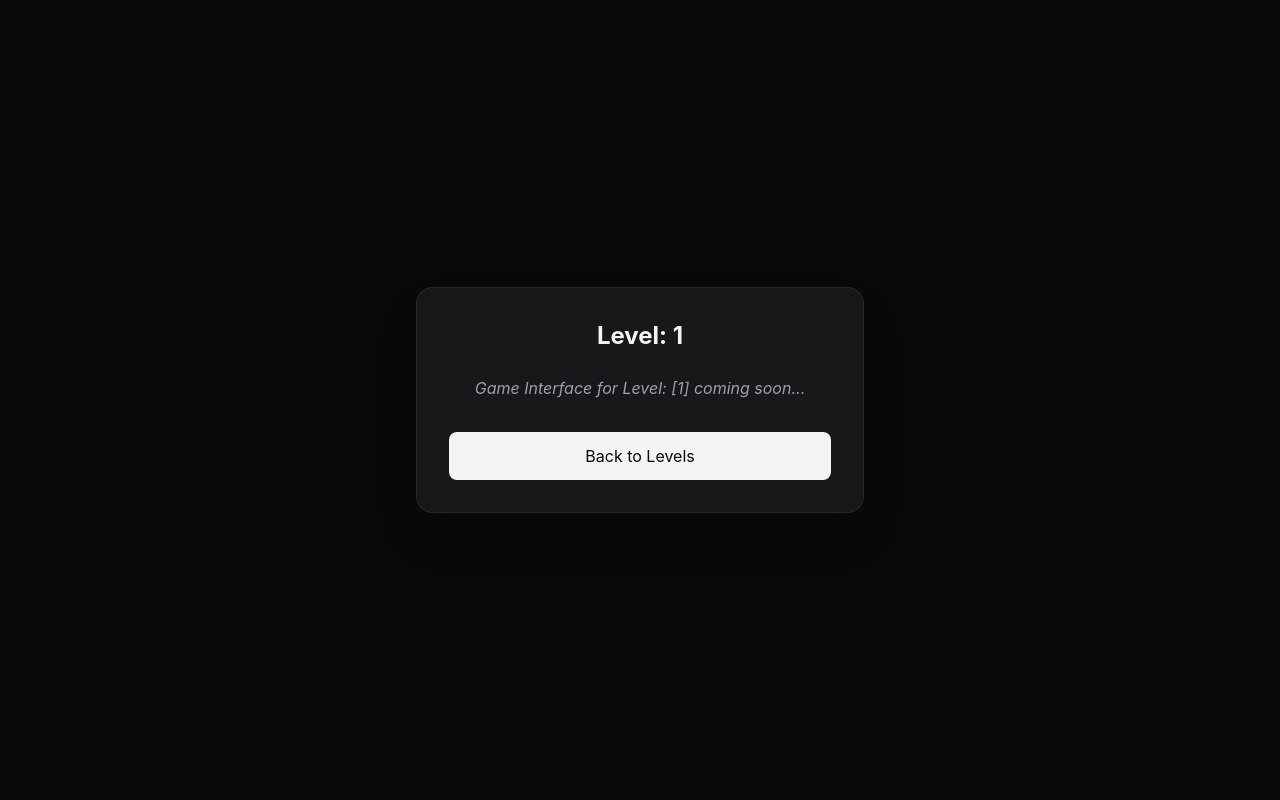
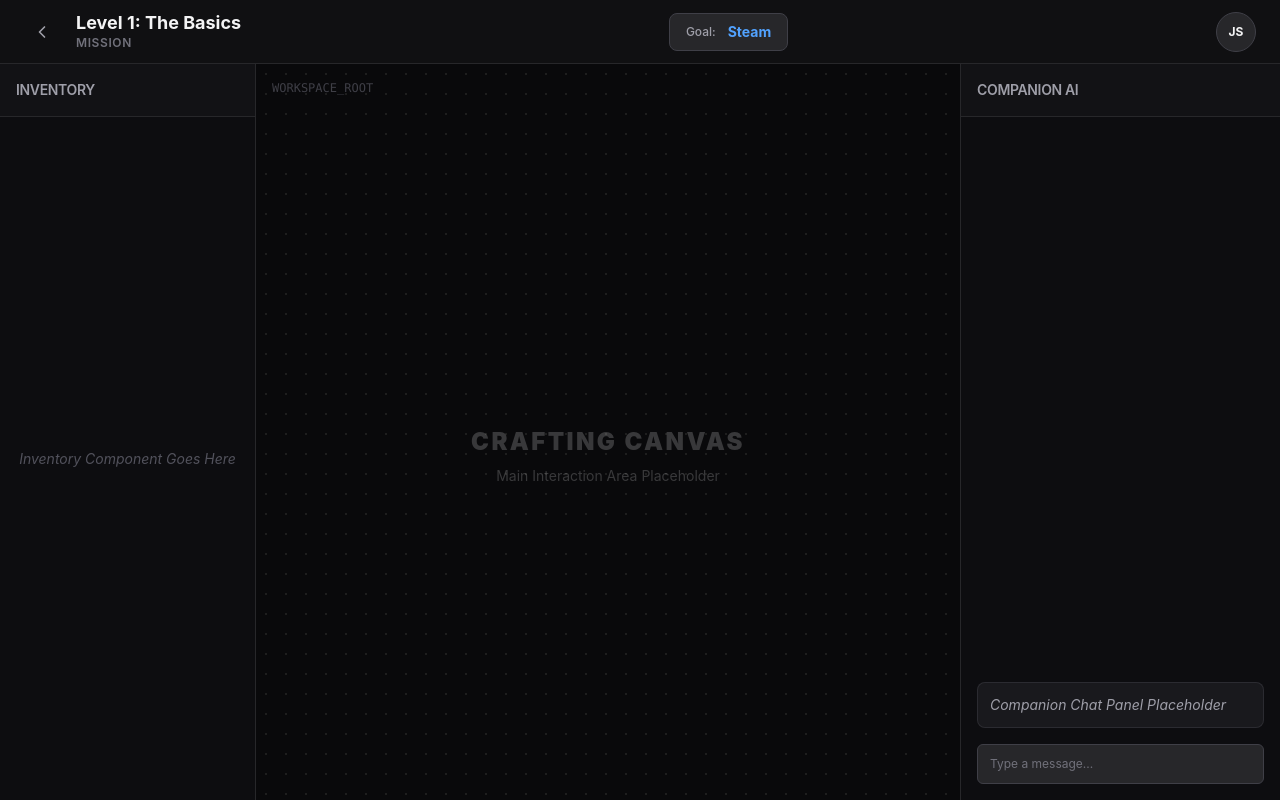
Before and after one commit to octavi26/MDS, a React (Vite) app in the folder src/frontend/: page /game/1 in a window 1280 px wide. Built offline with nearby package versions, Linux system fonts and the light colour scheme.

Commit message:
feat: implement game screen grid layout and goal header

```diff
--- a/src/frontend/src/App.tsx
+++ b/src/frontend/src/App.tsx
@@ -1,13 +1,13 @@
 import { BrowserRouter as Router, Routes, Route } from 'react-router-dom';
 import LevelSelectionScreen from './features/levels/LevelSelectionScreen';
-import GameScreenPlaceholder from './features/game/GameScreenPlaceholder';
+import GameScreen from './features/game/GameScreen';
 
 function App() {
   return (
     <Router>
       <Routes>
         <Route path="/" element={<LevelSelectionScreen />} />
-        <Route path="/game/:levelId" element={<GameScreenPlaceholder />} />
+        <Route path="/game/:levelId" element={<GameScreen />} />
       </Routes>
     </Router>
   );
--- /dev/null
+++ b/src/frontend/src/features/game/GameScreen.tsx
@@ -0,0 +1,102 @@
+import React from 'react';
+import { useParams, useNavigate, Link } from 'react-router-dom';
+import { mockLevels } from '../../data/mockData';
+import { ChevronLeft } from 'lucide-react';
+
+const GameScreen: React.FC = () => {
+  const { levelId } = useParams<{ levelId: string }>();
+  const navigate = useNavigate();
+
+  const level = mockLevels.find((l) => l.id === levelId);
+
+  if (!level) {
+    return (
+      <div className="min-h-screen bg-zinc-950 text-zinc-100 flex flex-col items-center justify-center p-8">
+        <div className="text-center">
+          <h1 className="text-3xl font-bold mb-4">Level Not Found</h1>
+          <p className="text-zinc-400 mb-8">The level you are looking for does not exist.</p>
+          <button
+            onClick={() => navigate('/')}
+            className="px-6 py-2 bg-zinc-100 text-zinc-950 font-semibold rounded-lg hover:bg-zinc-300 transition-colors"
+          >
+            Back to Levels
+          </button>
+        </div>
+      </div>
+    );
+  }
+
+  return (
+    <div className="h-screen flex flex-col bg-zinc-950 text-zinc-100 overflow-hidden">
+      {/* Header */}
+      <header className="h-16 border-b border-zinc-800 bg-zinc-900/50 flex items-center justify-between px-6 shrink-0">
+        <div className="flex items-center gap-4">
+          <Link
+            to="/"
+            className="p-2 hover:bg-zinc-800 rounded-lg transition-colors text-zinc-400 hover:text-zinc-100"
+            title="Back to Levels"
+          >
+            <ChevronLeft size={20} />
+          </Link>
+          <div>
+            <h1 className="text-lg font-bold leading-tight">{level.name}</h1>
+            <p className="text-xs text-zinc-500 uppercase tracking-wider font-semibold">Mission</p>
+          </div>
+        </div>
+
+        <div className="bg-zinc-800 px-4 py-2 rounded-lg border border-zinc-700 flex items-center gap-3">
+          <span className="text-xs text-zinc-400 font-medium">Goal:</span>
+          <span className="text-sm font-bold text-blue-400">{level.goalItem}</span>
+        </div>
+
+        <div className="w-10 h-10 rounded-full bg-zinc-800 border border-zinc-700 flex items-center justify-center text-xs font-bold">
+          {/* User Avatar Placeholder */}
+          JS
+        </div>
+      </header>
+
+      {/* Main Content Area */}
+      <main className="flex-1 flex overflow-hidden">
+        {/* Inventory Sidebar */}
+        <aside className="w-64 border-r border-zinc-800 bg-zinc-900/30 flex flex-col">
+          <div className="p-4 border-b border-zinc-800 bg-zinc-900/50">
+            <h2 className="text-sm font-semibold text-zinc-400 uppercase tracking-tight">Inventory</h2>
+          </div>
+          <div className="flex-1 p-4 flex items-center justify-center text-center italic text-zinc-600 text-sm">
+            Inventory Component Goes Here
+          </div>
+        </aside>
+
+        {/* Crafting Canvas */}
+        <section className="flex-1 relative bg-[radial-gradient(#1e1e1e_1px,transparent_1px)] [background-size:20px_20px] flex flex-col">
+          <div className="p-4 flex items-center justify-between pointer-events-none">
+             <span className="text-xs font-mono text-zinc-700">WORKSPACE_ROOT</span>
+          </div>
+          <div className="flex-1 flex items-center justify-center">
+            <div className="text-center opacity-20 select-none">
+              <p className="text-2xl font-black uppercase tracking-widest mb-2">Crafting Canvas</p>
+              <p className="text-sm">Main Interaction Area Placeholder</p>
+            </div>
+          </div>
+        </section>
+
+        {/* Companion Chat Panel */}
+        <aside className="w-80 border-l border-zinc-800 bg-zinc-900/30 flex flex-col">
+          <div className="p-4 border-b border-zinc-800 bg-zinc-900/50">
+            <h2 className="text-sm font-semibold text-zinc-400 uppercase tracking-tight">Companion AI</h2>
+          </div>
+          <div className="flex-1 p-4 flex flex-col justify-end">
+            <div className="mb-4 p-3 bg-zinc-800/50 rounded-lg border border-zinc-700/50 text-sm text-zinc-400 italic">
+              Companion Chat Panel Placeholder
+            </div>
+            <div className="h-10 bg-zinc-800 rounded-md border border-zinc-700 px-3 flex items-center text-zinc-500 text-xs">
+              Type a message...
+            </div>
+          </div>
+        </aside>
+      </main>
+    </div>
+  );
+};
+
+export default GameScreen;
--- a/src/frontend/src/features/game/GameScreenPlaceholder.tsx
+++ /dev/null
@@ -1,26 +0,0 @@
-import React from 'react';
-import { useParams, useNavigate } from 'react-router-dom';
-
-const GameScreenPlaceholder: React.FC = () => {
-  const { levelId } = useParams<{ levelId: string }>();
-  const navigate = useNavigate();
-
-  return (
-    <div className="min-h-screen bg-zinc-950 text-zinc-100 flex flex-col items-center justify-center p-8">
-      <div className="bg-zinc-900 border border-zinc-800 p-8 rounded-2xl shadow-2xl max-w-md w-full text-center">
-        <h1 className="text-2xl font-bold mb-6">Level: {levelId}</h1>
-        <p className="text-zinc-400 mb-8 italic">
-          Game Interface for Level: [{levelId}] coming soon...
-        </p>
-        <button
-          onClick={() => navigate('/')}
-          className="w-full py-3 bg-zinc-100 text-zinc-950 font-semibold rounded-lg hover:bg-zinc-300 transition-colors"
-        >
-          Back to Levels
-        </button>
-      </div>
-    </div>
-  );
-};
-
-export default GameScreenPlaceholder;
```
